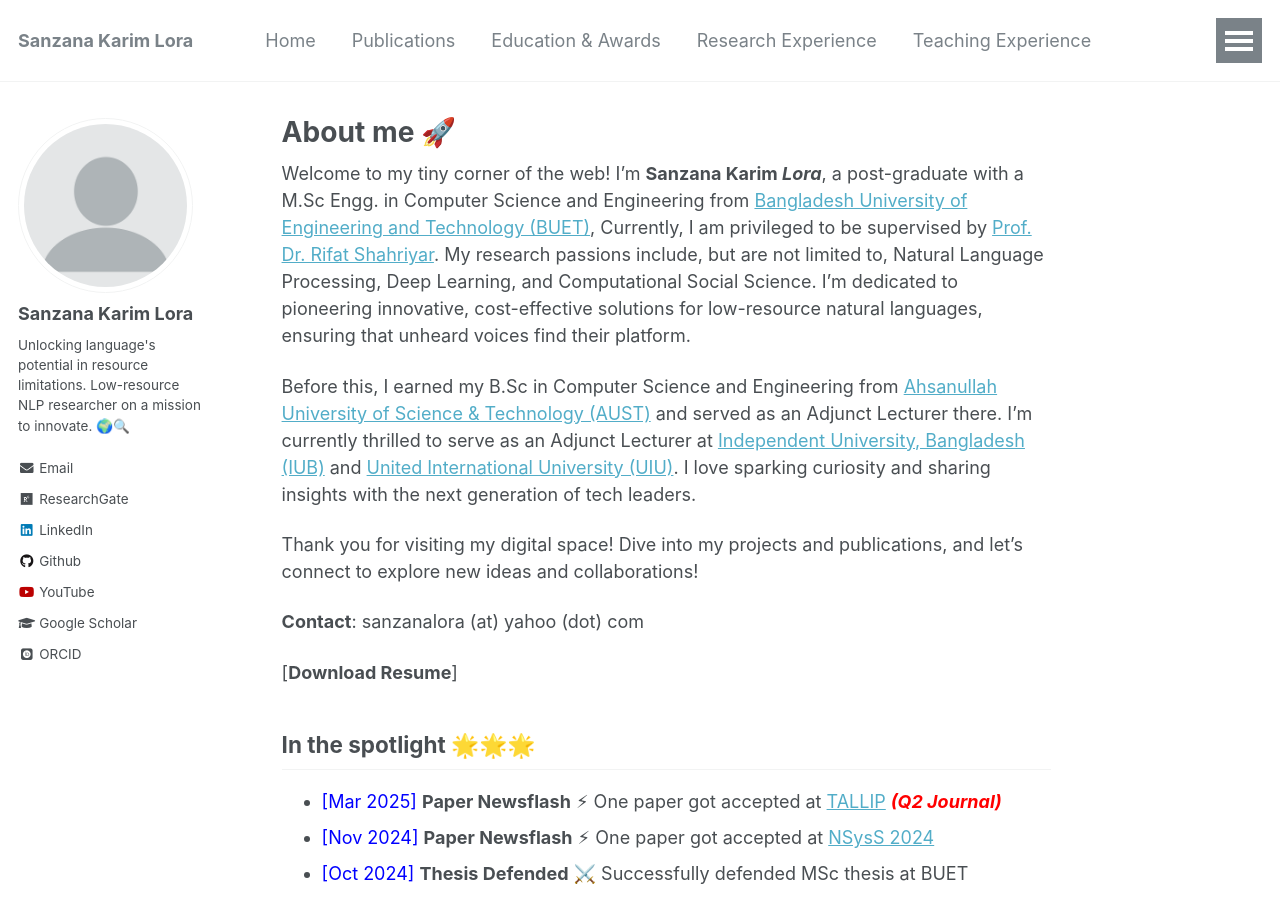
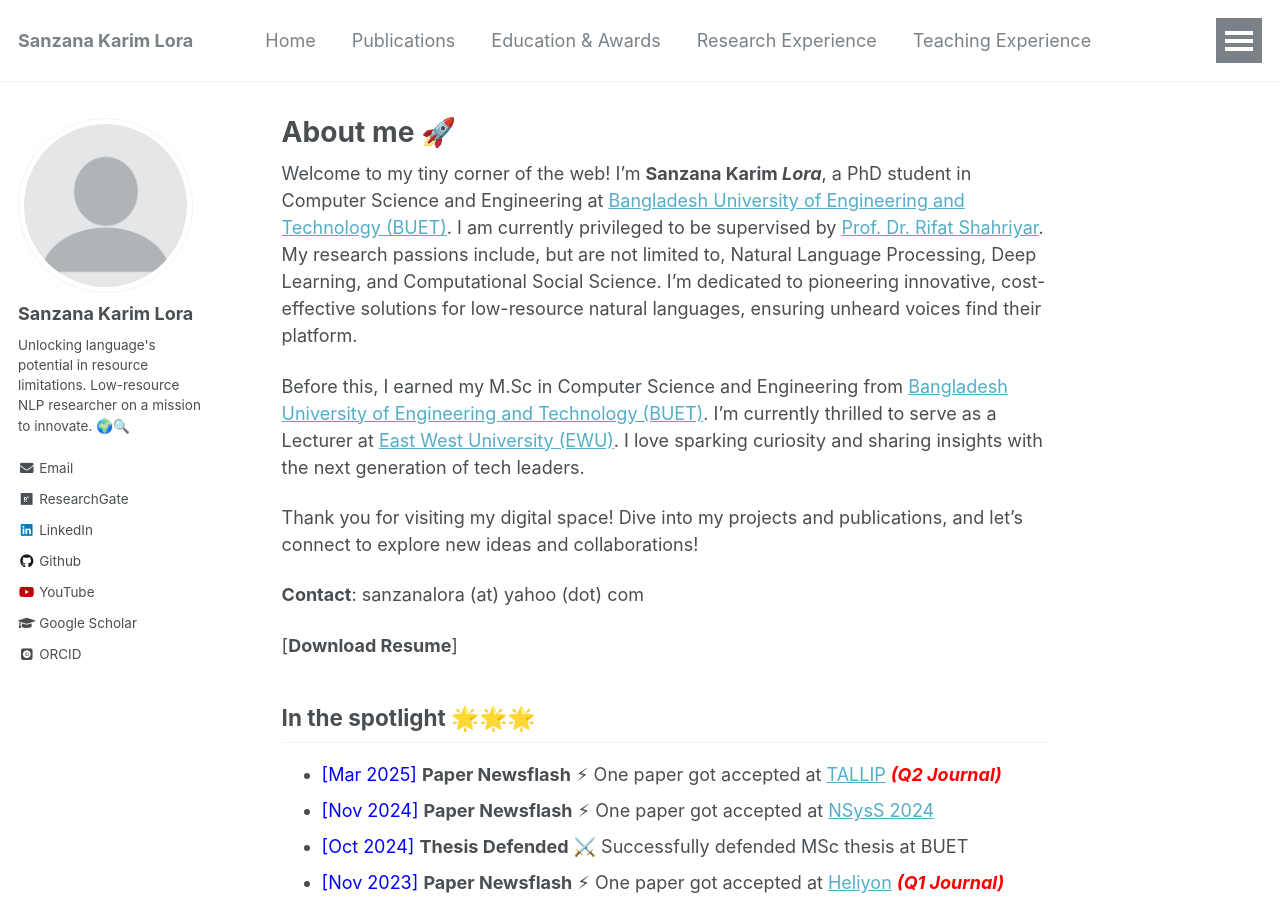
Before and after one commit to sanzanalora/sanzanalora.github.io, a Jekyll site: the page built from _pages/about.md, in a window 1280 px wide and 900 px high. Built offline with Jekyll 4.4.1, drawn with Linux system fonts in a browser that asks for light colours; some web fonts are replaced.

Commit message:
Update about.md

```diff
--- a/_pages/about.md
+++ b/_pages/about.md
@@ -7,9 +7,9 @@ redirect_from:
   - /about/
   - /about.html
 ---
-Welcome to my tiny corner of the web! I'm **Sanzana Karim *Lora***, a post-graduate with a M.Sc Engg. in Computer Science and Engineering from [Bangladesh University of Engineering and Technology (BUET)](https://cse.buet.ac.bd/), Currently, I am privileged to be supervised by  [Prof. Dr. Rifat Shahriyar](https://cse.buet.ac.bd/faculty/faculty_detail/rifat). My research passions include, but are not limited to, Natural Language Processing, Deep Learning, and Computational Social Science. I'm dedicated to pioneering innovative, cost-effective solutions for low-resource natural languages, ensuring that unheard voices find their platform.
+Welcome to my tiny corner of the web! I'm **Sanzana Karim *Lora***, a PhD student in Computer Science and Engineering at [Bangladesh University of Engineering and Technology (BUET)](https://cse.buet.ac.bd/). I am currently privileged to be supervised by  [Prof. Dr. Rifat Shahriyar](https://cse.buet.ac.bd/faculty/faculty_detail/rifat). My research passions include, but are not limited to, Natural Language Processing, Deep Learning, and Computational Social Science. I'm dedicated to pioneering innovative, cost-effective solutions for low-resource natural languages, ensuring unheard voices find their platform.
 
-Before this, I earned my B.Sc in Computer Science and Engineering from [Ahsanullah University of Science & Technology (AUST)](http://aust.edu/) and served as an Adjunct Lecturer there. I’m currently thrilled to serve as an Adjunct Lecturer at [Independent University, Bangladesh (IUB)](https://iub.ac.bd/) and [United International University (UIU)](https://www.uiu.ac.bd/).  I love sparking curiosity and sharing insights with the next generation of tech leaders.
+Before this, I earned my M.Sc in Computer Science and Engineering from [Bangladesh University of Engineering and Technology (BUET)](https://cse.buet.ac.bd/). I’m currently thrilled to serve as a Lecturer at [East West University (EWU)](https://ewubd.edu/).  I love sparking curiosity and sharing insights with the next generation of tech leaders.
 
 Thank you for visiting my digital space! Dive into my projects and publications, and let’s connect to explore new ideas and collaborations!
 
```
